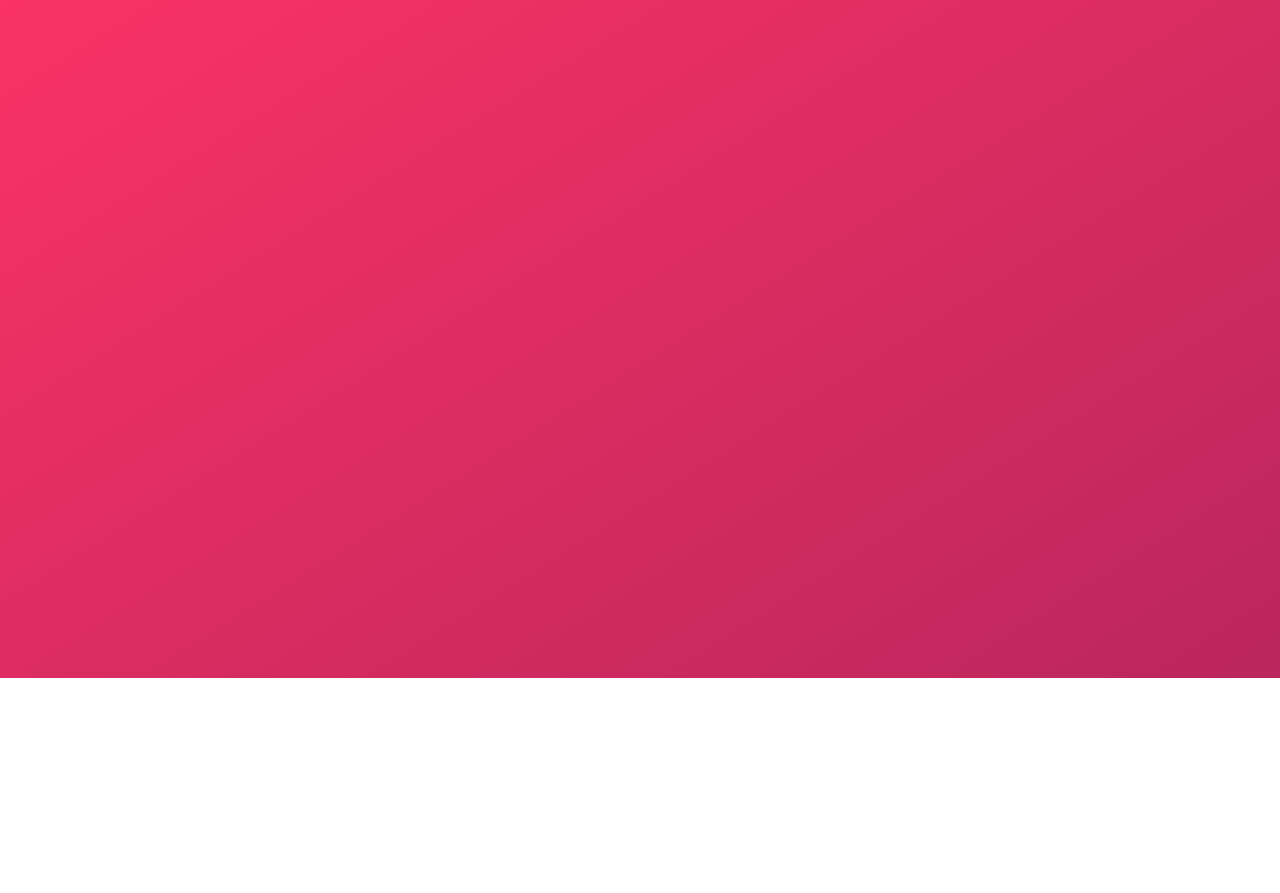
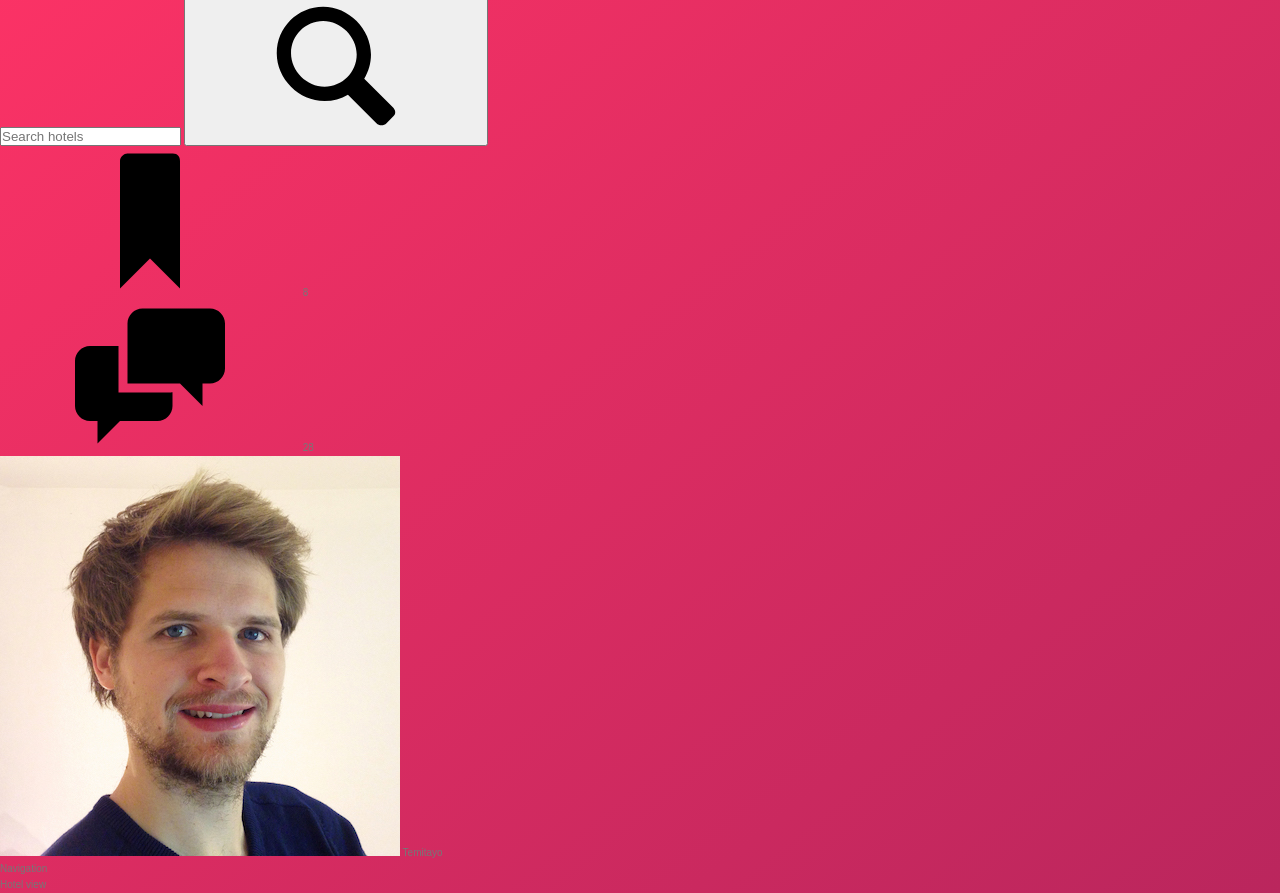
Before and after one commit to lekegitrepo/trillo, a website: page index.html in a window 1280 px wide. Shown: the part 122-1015 px from the top of the page. Before the commit the page ends 800 px from the top, so only its background shows below. Drawn offline with Linux system fonts and the light colour scheme.

Commit message:
add html markup and icon for the header section

```diff
--- a/index.html
+++ b/index.html
@@ -16,7 +16,34 @@
 
   <div class="container">
     <header class="header">
-      Header
+      <img src="img/logo.png" alt="trillo logo" class="logo">
+      <form action="#" class="search">
+        <input type="text" class="search__input" placeholder="Search hotels">
+        <button class="search__button">
+          <svg class="search__icon">
+            <use xlink:href="img/sprite.svg#icon-magnifying-glass"></use>
+          </svg>
+        </button>
+      </form>
+
+      <nav class="user-nav">
+        <div class="user-nav__icon-box">
+          <svg class="user-nav__icon">
+            <use xlink:href="img/sprite.svg#icon-bookmark"></use>
+          </svg>
+          <span class="user-nav__notification">8</span>
+        </div>
+        <div class="user-nav__icon-box">
+          <svg class="user-nav__icon">
+            <use xlink:href="img/sprite.svg#icon-chat"></use>
+          </svg>
+          <span class="user-nav__notification">28</span>
+        </div>
+        <div class="user-nav__user">
+          <img src="img/user.jpg" alt="User photo" class="user-nav__user-photo">
+          <span class="user-nav__user-name">Temitayo</span>
+        </div>
+      </nav>
     </header>
     <div class="content">
       <nav class="sidebar">
```
